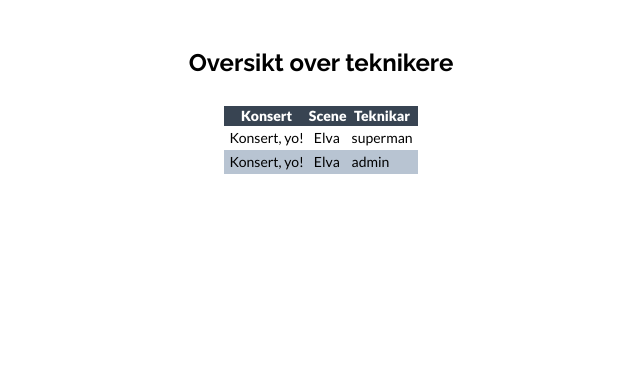
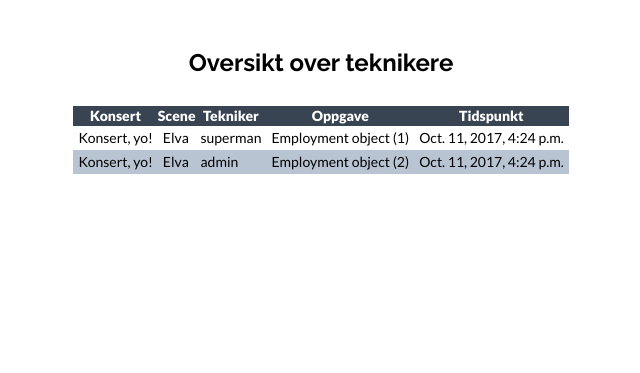
Before and after one commit to IT1901-Club20/studfest, a Django app: page /concert/techs in a window 1280 px wide. Shown: the part 70-443 px from the top of the page, without its empty margins (319-959 px from the left). Run offline with Django 3.2, Linux system fonts and the light colour scheme; a user stored in the database is signed in; data comes from the database, SQL or seed files in the repository; some libraries are stand-ins or nearby versions.

Commit message:
Felles base.html for alle apps, litt meir info i concert.

```diff
--- a/concert/views.py
+++ b/concert/views.py
@@ -43,9 +43,13 @@ def techs(request):
     employments = []
     for concert in concerts:
         for tech in concert.techs.all():
-            employments.append({'concert': concert.name[:32],
-                                'stage': concert.stage.name[:32],
-                                'tech': tech})
+            employments.append({
+                'concert': concert.name[:32],
+                'stage': concert.stage.name[:32],
+                'tech': tech,
+                'task': Employment.objects.get(concert=concert, user=tech),
+                'time': concert.time,})
+
 
     template = loader.get_template('concert/my_technicians.html')
     context = {'employments': employments}
@@ -66,8 +70,14 @@ def concerts(request):
         concerts = Concert.objects.all()
         tpl = 'concert/my_concerts.html'
     elif group_access(user, TECHNICIAN_GROUP_ID):
-        concerts = Employment.objects.filter(user=user.id).concerts.all()
-        #tech = True
+        concerts = []
+        for employment in Employment.objects.filter(user=user.id):
+            concerts.append({
+                'concert': employment.concert,
+                'stage': employment.concert.stage,
+                'task': employment.task,
+                'time': employment.concert.time,
+                'needs': employment.concert.needs})
         tpl = 'concert/my_employments.html'
     else:
         return HttpResponse("NEI")
--- /dev/null
+++ b/templates/base.html
@@ -0,0 +1,181 @@
+{% load static %}
+<!DOCTYPE html>
+<html lang="en">
+  <head>
+    <meta charset="utf-8">
+    <meta http-equiv="X-UA-Compatible" content="IE=edge">
+    <meta name="viewport" content="width=device-width, initial-scale=1">
+    <meta name="description" content="">
+    <meta name="author" content="">
+
+    <title>Studentfestival</title>
+
+    <!-- Bootstrap core CSS -->
+    <link href="{% static 'css/bootstrap.css' %}" rel="stylesheet">
+    <link href="{% static 'css/thefestival.css' %}" rel="stylesheet">
+
+    <!-- Custom styles for this template -->
+    <link href="{% static 'css/style.css' %}" rel="stylesheet">
+    <script type="text/javascript" src="{% static 'js/jquery.min.js' %}"></script>
+    <script type="text/javascript" src="{% static 'js/the.js' %}"></script>
+
+    <!-- Just for debugging purposes. Don't actually copy this line! -->
+    <!--[if lt IE 9]><script src="../../assets/js/ie8-responsive-file-warning.js' %}"></script><![endif]-->
+
+    <!-- HTML5 shim and Respond.js IE8 support of HTML5 elements and media queries -->
+    <!--[if lt IE 9]>
+      <script src="https://oss.maxcdn.com/libs/html5shiv/3.7.0/html5shiv.js' %}"></script>
+      <script src="https://oss.maxcdn.com/libs/respond.js/1.4.2/respond.min.js' %}"></script>
+    <![endif]-->
+
+    <script src="{% static 'js/modernizr.js' %}"></script>
+  </head>
+
+  <body>
+    <!-- Fixed navbar -->
+    <div class="navbar navbar-default navbar-fixed-top" role="navigation">
+      <div class="container">
+        <div class="navbar-header">
+          <button type="button" class="navbar-toggle" data-toggle="collapse" data-target=".navbar-collapse">
+            <span class="sr-only">Toggle navigation</span>
+            <span class="icon-bar"></span>
+            <span class="icon-bar"></span>
+            <span class="icon-bar"></span>
+          </button>
+          <a class="navbar-brand" href="./">Studentfestival</a>
+        </div>
+        <div class="navbar-collapse collapse navbar-right">
+          <ul class="nav navbar-nav">
+            <li><a href="./">Home</a></li>
+            <li><a href="./logout">Log out</a></li>
+          </ul>
+        </div><!--/.nav-collapse -->
+      </div>
+    </div>
+
+    <!-- *****************************************************************************************************************
+  	 WRITE CODE HERE
+  	 ***************************************************************************************************************** -->
+    <div id="headerwrap">
+      <div class="test">
+	{% block content %}
+	{% endblock %}
+      </div>
+
+    </div><!-- /headerwrap -->
+
+
+
+    <!-- *****************************************************************************************************************
+	 FOOTER
+	 ***************************************************************************************************************** -->
+    <div id="footerwrap">
+      <div class="container">
+	<div class="row">
+	  <div class="col-lg-4"></div>
+	  <div class="col-lg-4">
+	    <h4>Studentfestival</h4>
+	    <div class="hline-w"></div>
+	  </div>
+	  <div class="col-lg-4"></div>
+
+	</div><! --/row -->
+      </div><! --/container -->
+    </div><! --/footerwrap -->
+
+    <!-- Bootstrap core JavaScript
+	 ================================================== -->
+    <!-- Placed at the end of the document so the pages load faster -->
+    <script src="{% static 'js/bootstrap.min.js' %}"></script>
+    <script src="{% static 'js/retina-1.1.0.js' %}"></script>
+    <script src="{% static 'js/jquery.hoverdir.js' %}"></script>
+    <script src="{% static 'js/jquery.hoverex.min.js' %}"></script>
+    <script src="{% static 'js/jquery.prettyPhoto.js' %}"></script>
+    <script src="{% static 'js/jquery.isotope.min.js' %}"></script>
+    <script src="{% static 'js/custom.js' %}"></script>
+
+
+    <script>
+     // Portfolio
+     (function($) {
+       "use strict";
+       var $container = $('.portfolio'),
+	   $items = $container.find('.portfolio-item'),
+	   portfolioLayout = 'fitRows';
+
+       if( $container.hasClass('portfolio-centered') ) {
+	 portfolioLayout = 'masonry';
+       }
+
+       $container.isotope({
+	 filter: '*',
+	 animationEngine: 'best-available',
+	 layoutMode: portfolioLayout,
+	 animationOptions: {
+	   duration: 750,
+	   easing: 'linear',
+	   queue: false
+	 },
+	 masonry: {
+	 }
+       }, refreshWaypoints());
+
+       function refreshWaypoints() {
+	 setTimeout(function() {
+	 }, 1000);
+       }
+
+       $('nav.portfolio-filter ul a').on('click', function() {
+	 var selector = $(this).attr('data-filter');
+	 $container.isotope({ filter: selector }, refreshWaypoints());
+	 $('nav.portfolio-filter ul a').removeClass('active');
+	 $(this).addClass('active');
+	 return false;
+       });
+
+       function getColumnNumber() {
+	 var winWidth = $(window).width(),
+	     columnNumber = 1;
+
+	 if (winWidth > 1200) {
+	   columnNumber = 5;
+	 } else if (winWidth > 950) {
+	   columnNumber = 4;
+	 } else if (winWidth > 600) {
+	   columnNumber = 3;
+	 } else if (winWidth > 400) {
+	   columnNumber = 2;
+	 } else if (winWidth > 250) {
+	   columnNumber = 1;
+	 }
+	 return columnNumber;
+       }
+
+       function setColumns() {
+	 var winWidth = $(window).width(),
+	     columnNumber = getColumnNumber(),
+	     itemWidth = Math.floor(winWidth / columnNumber);
+
+	 $container.find('.portfolio-item').each(function() {
+	   $(this).css( {
+	     width : itemWidth + 'px'
+	   });
+	 });
+       }
+
+       function setPortfolio() {
+	 setColumns();
+	 $container.isotope('reLayout');
+       }
+
+       $container.imagesLoaded(function () {
+	 setPortfolio();
+       });
+
+       $(window).on('resize', function () {
+	 setPortfolio();
+       });
+     })(jQuery);
+    </script>
+  </body>
+</html>
--- a/templates/concert/my_technicians.html
+++ b/templates/concert/my_technicians.html
@@ -1,4 +1,4 @@
-{% extends 'concert/base.html' %}
+{% extends 'base.html' %}
 {% block content %}
 <h3>Oversikt over teknikere</h3><br />
 <table>
@@ -10,7 +10,13 @@
       Scene
     </th>
     <th>
-      Teknikar
+      Tekniker
+    </th>
+    <th>
+      Oppgave
+    </th>
+    <th>
+      Tidspunkt
     </th>
   </tr>
   {% for employment in employments %}
@@ -24,6 +30,12 @@
     <td>
       {{ employment.tech }}
     </td>
+    <td>
+      {{ employment.task }}
+    </td>
+    <td>
+      {{ employment.time }}
+    </td>
   </tr>
   {% endfor %}
 </table>
--- a/templates/concert/splash.html
+++ b/templates/concert/splash.html
@@ -1,4 +1,4 @@
-{% extends 'concert/base.html' %}
+{% extends 'base.html' %}
 {% block content %}
 <h3>Velkommen, {{ request.user.username }}!</h3><br />
 
--- a/templates/frontpage/splash.html
+++ b/templates/frontpage/splash.html
@@ -1,4 +1,4 @@
-{% extends 'concert/base.html' %}
+{% extends 'base.html' %}
 {% block content %}
 <h3>Velkommen, {{ request.user.username }}!</h3><br />
 
```
Also changed, not shown: templates/concert/my_concerts.html (+7 -1 lines), templates/concert/my_employments.html (+12 -6 lines).
